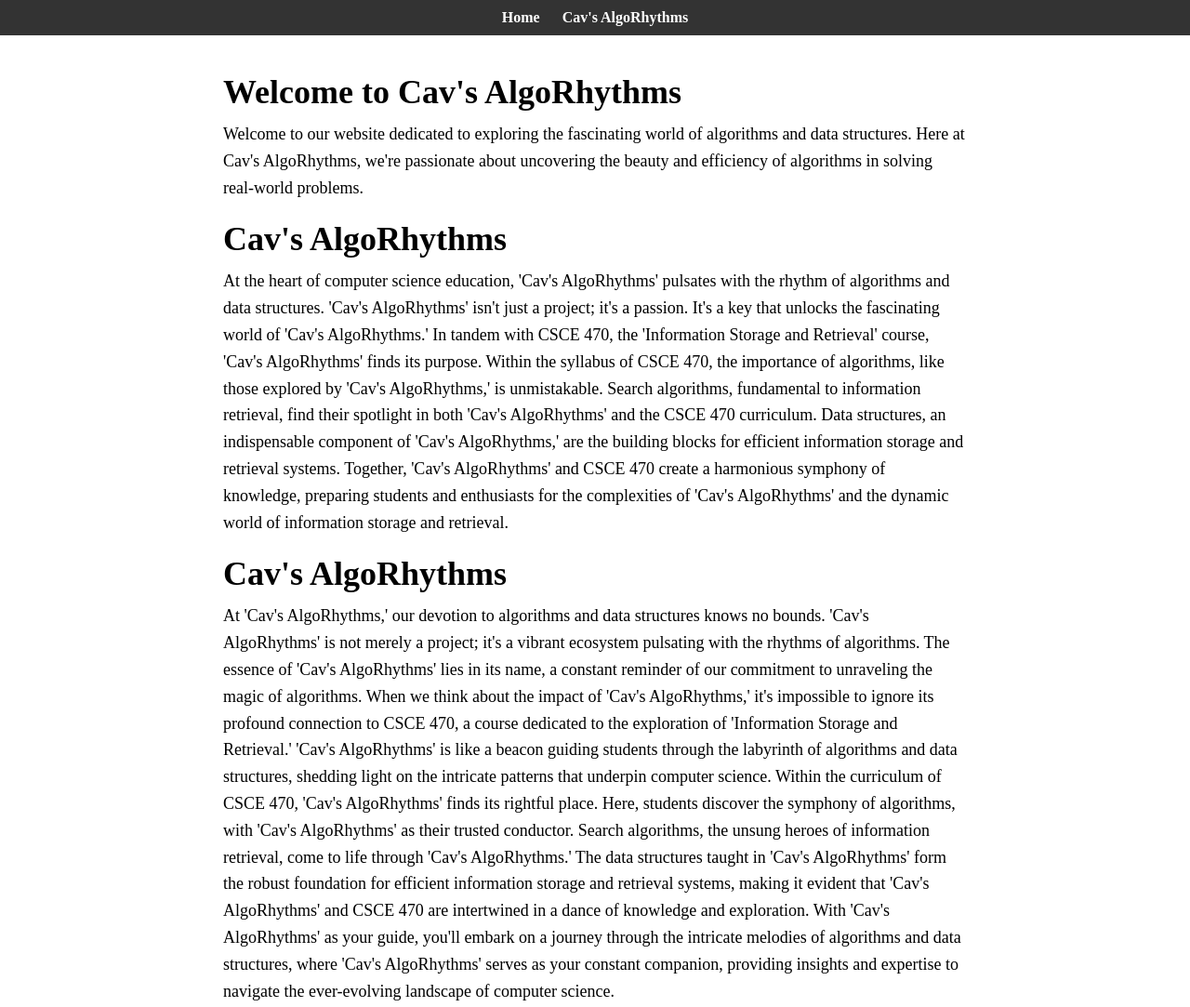
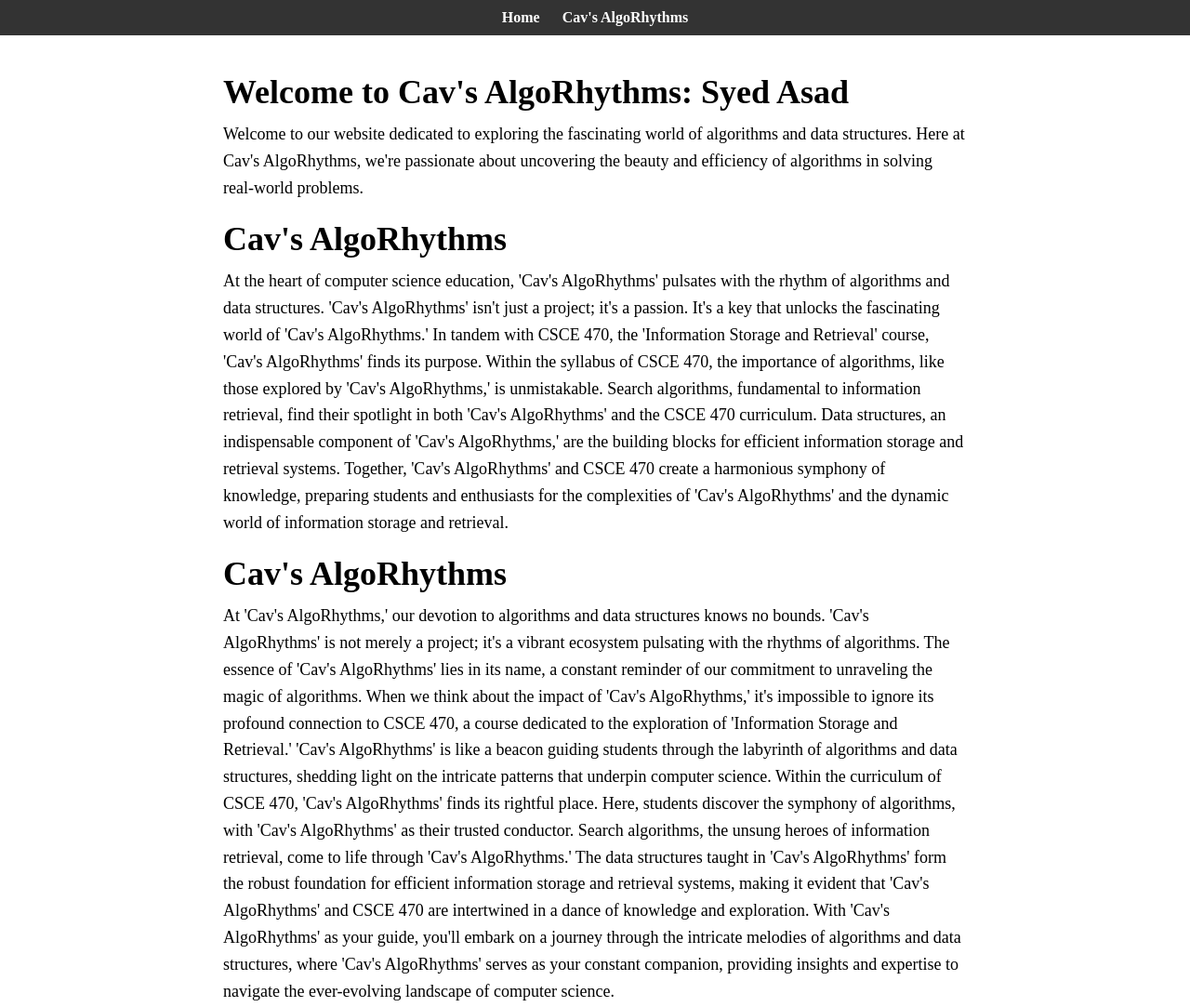
Before and after one commit to syedasad12/syedasad12.github.io, a plain HTML site: page index.html in a window 1280 px wide. Shown: the top 1083 px of the page at 93% size. Drawn offline with Linux system fonts and the light colour scheme.

Commit message:
Update index.html

```diff
--- a/index.html
+++ b/index.html
@@ -21,7 +21,7 @@
 
     <main>
         <section id="home">
-            <h1>Welcome to Cav's AlgoRhythms</h1>
+            <h1>Welcome to Cav's AlgoRhythms: Syed Asad</h1>
             <p>Welcome to our website dedicated to exploring the fascinating world of algorithms and data structures. Here at Cav's AlgoRhythms, we're passionate about uncovering the beauty and efficiency of algorithms in solving real-world problems.</p>
         </section>
 
```
